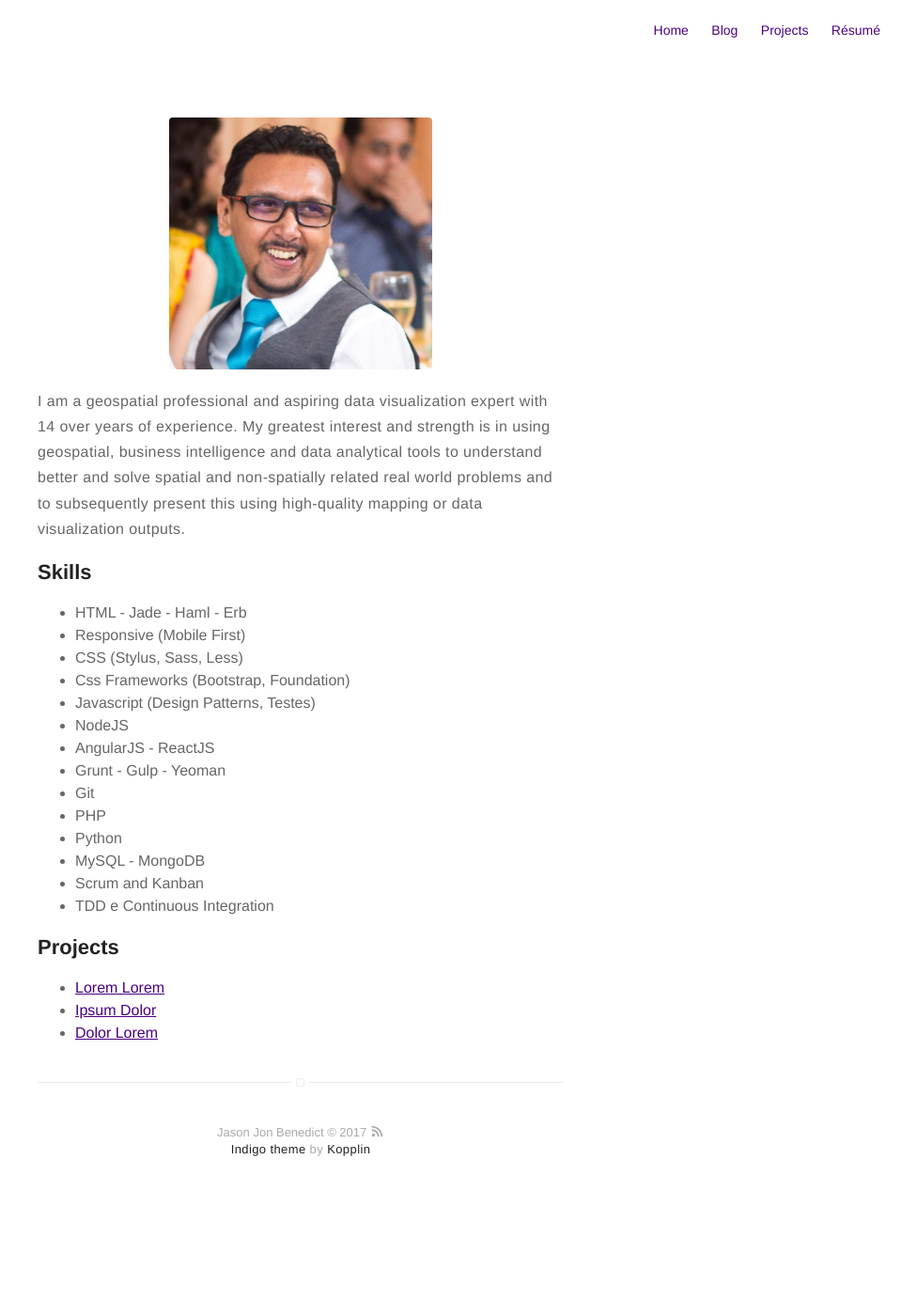
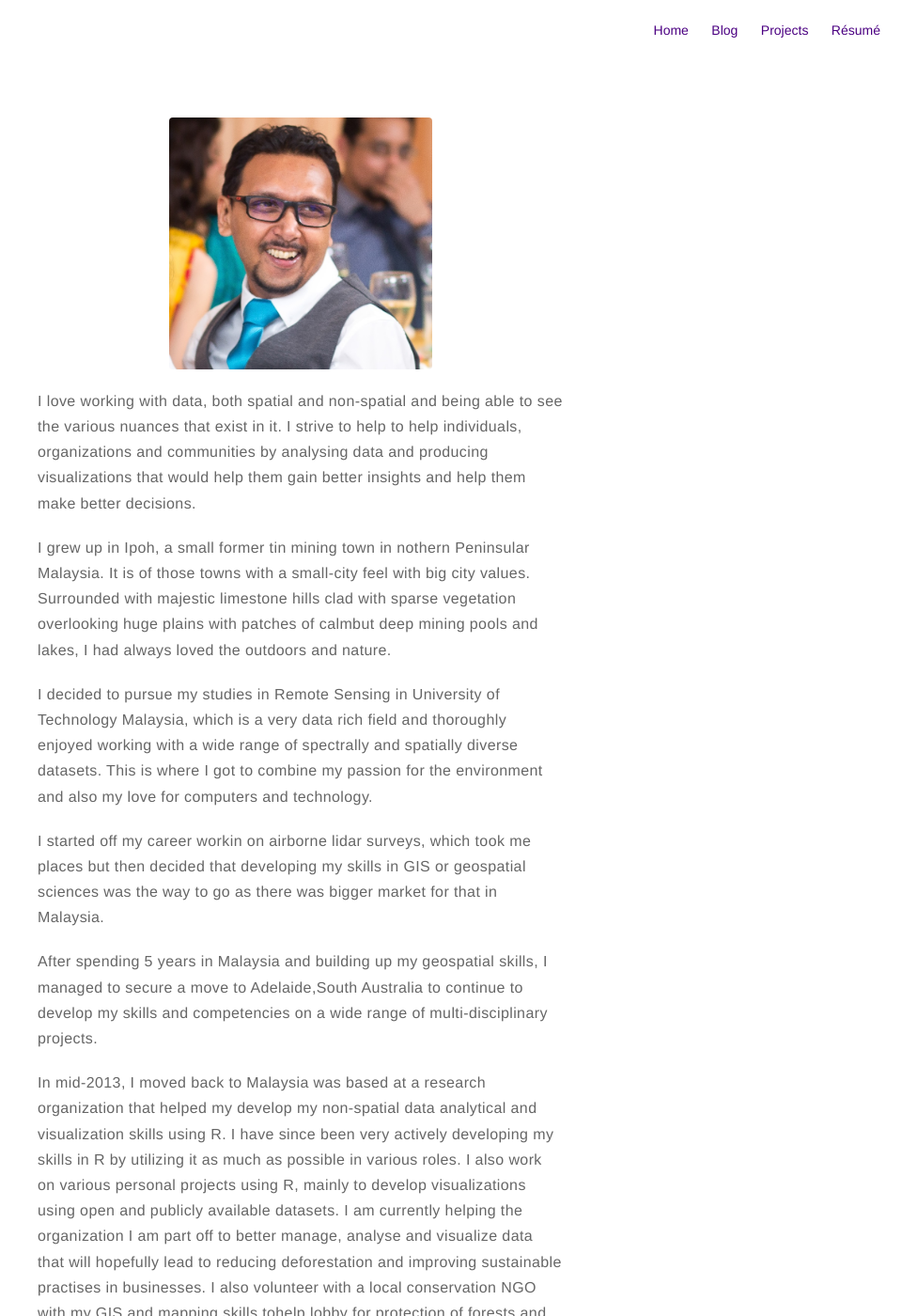
Before and after one commit to jasonjb82/jasonjb82.github.io, a Jekyll site: the page built from about.md, in a window 1280 px wide and 1400 px high. Shown: the whole window at 94% size, without its empty margins (320-1280 px from the left). Built offline with Jekyll 4.4.1, drawn with Linux system fonts in a browser that asks for light colours; some of the changed text lies outside the part shown.

Commit message:
Create about.md

```diff
--- a/about.md
+++ b/about.md
@@ -4,10 +4,36 @@ layout: page
 ---
 ![Profile Image]({{ site.url }}/{{ site.picture }})
 
-<p>I am a geospatial professional and aspiring data visualization expert with 14 over years of experience.
-My greatest interest and strength is in using geospatial, business intelligence and data analytical
-tools to understand better and solve spatial and non-spatially related real world problems and to
-subsequently present this using high-quality mapping or data visualization outputs.</p>
+<p>I love working with data, both spatial and non-spatial and being able to see the various nuances that
+exist in it. I strive to help to help individuals, organizations and communities by analysing data and
+producing visualizations that would help them gain better insights and help them make better decisions.</p>
+
+<p>I grew up in Ipoh, a small former tin mining town in nothern Peninsular Malaysia. It is of those towns
+with a small-city feel with big city values. Surrounded with majestic limestone hills clad with sparse
+vegetation overlooking huge plains with patches of calmbut deep mining pools and lakes, I had always loved
+the outdoors and nature.</p>
+
+<p>I decided to pursue my studies in Remote Sensing in University of Technology Malaysia, which is a very
+data rich field and thoroughly enjoyed working with a wide range of spectrally and spatially diverse datasets.
+This is where I got to combine my passion for the environment and also my love for computers and technology.</p>
+
+<p>I started off my career workin on airborne lidar surveys, which took me places but then decided that
+developing my skills in GIS or geospatial sciences was the way to go as there was bigger market for that
+in Malaysia.</p>
+
+<p>After spending 5 years in Malaysia and building up my geospatial skills, I managed to secure a move
+to Adelaide,South Australia to continue to develop my skills and competencies on a wide range of multi-disciplinary
+projects.</p>
+
+<p>In mid-2013, I moved back to Malaysia was based at a research organization that helped my develop my
+non-spatial data analytical and visualization skills using R. I have since been very actively developing
+my skills in R by utilizing it as much as possible in various roles. I also work on various personal projects
+using R, mainly to develop visualizations using open and publicly available datasets.
+
+I am currently helping the organization I am part off to better manage, analyse and visualize data that
+will hopefully lead to reducing deforestation and improving sustainable practises in businesses. I also
+volunteer with a local conservation NGO with my GIS and mapping skills tohelp lobby for protection of
+forests and wildlife habitats that are increasingly becoming vulnerable due to development and cash crop expansion.
 
 <h2>Skills</h2>
 
```
